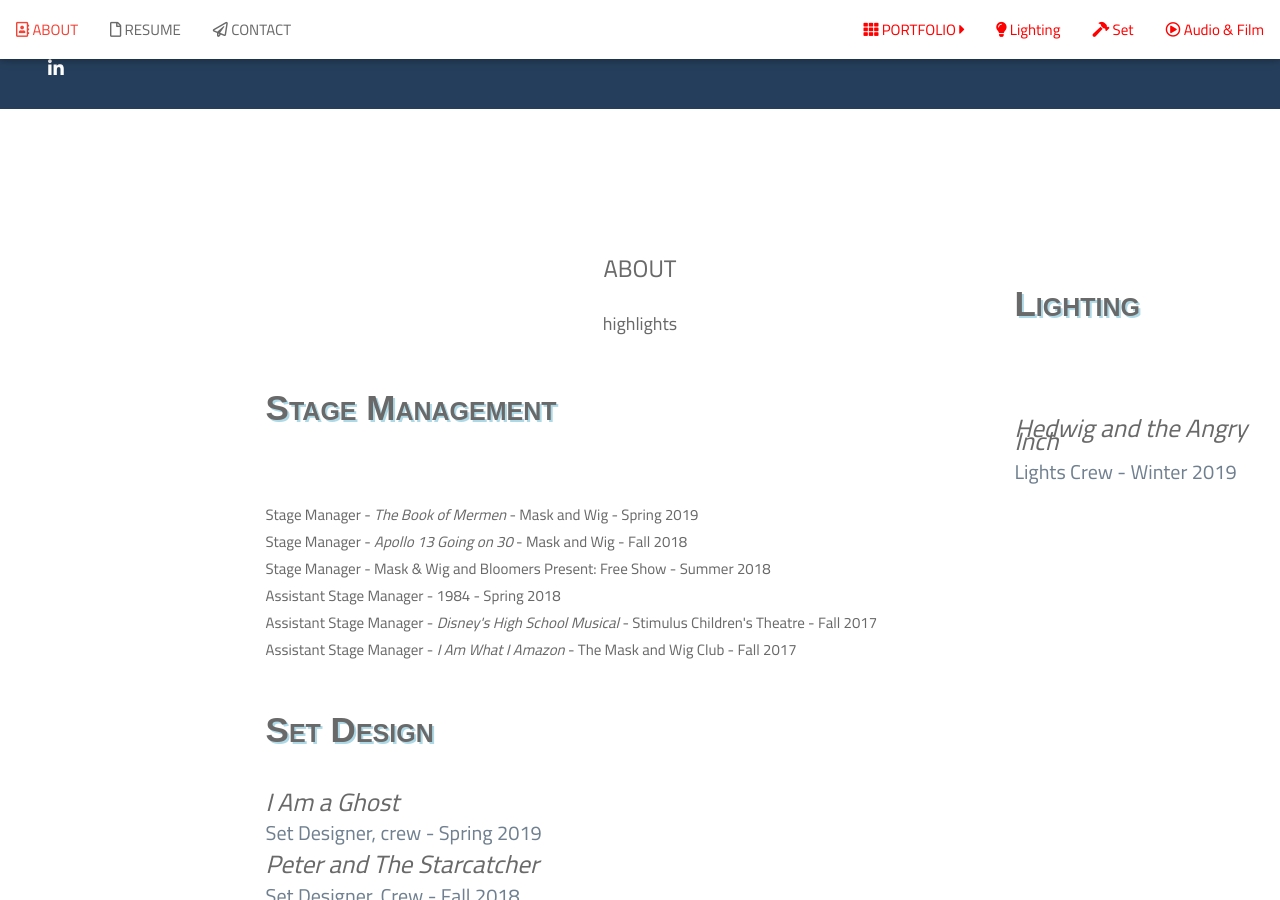
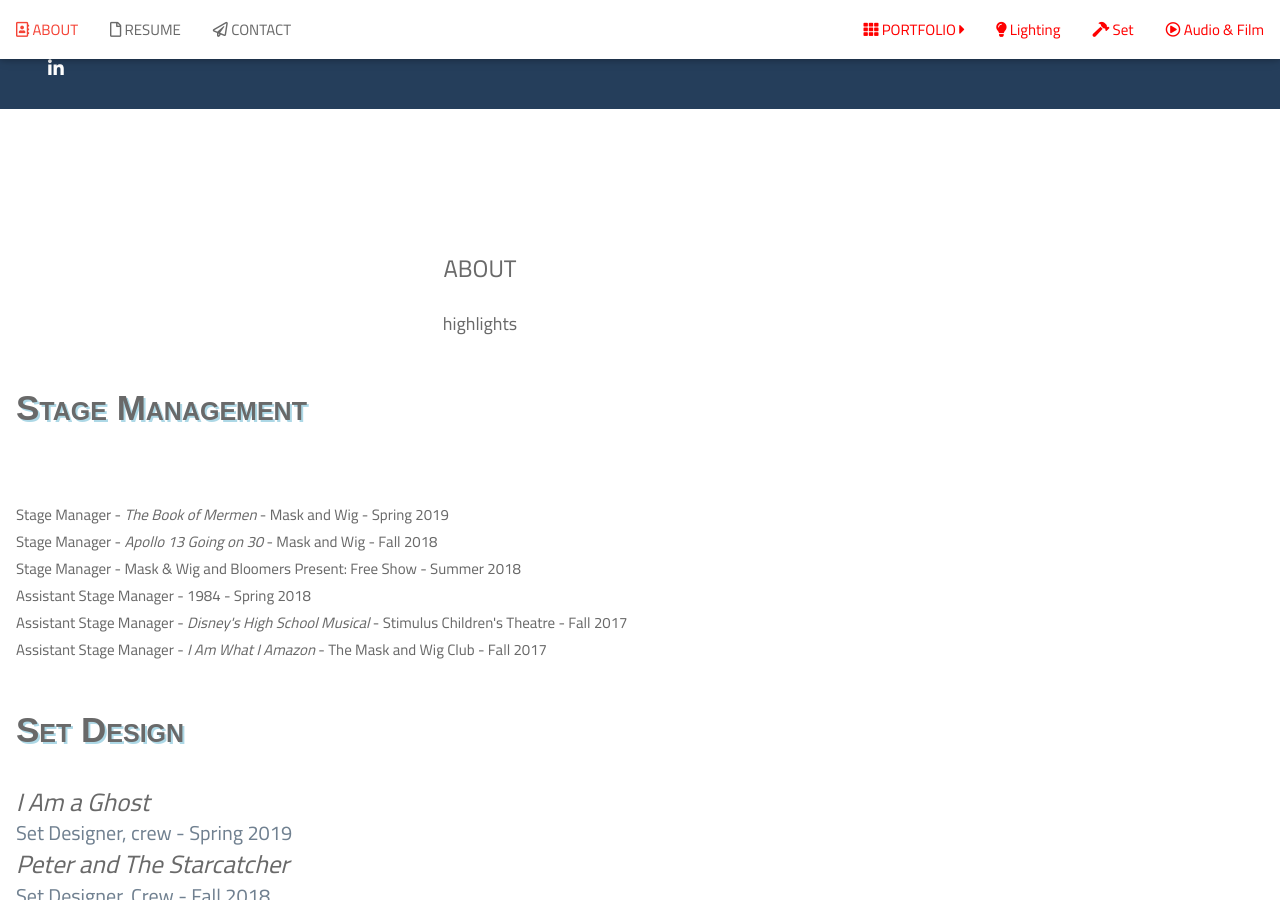
Before and after one commit to jnickseymour/jnickseymour.github.io, a Jekyll site: the page portfolio/at-a-glance.html, which Jekyll copies as it is, in a window 1280 px wide and 900 px high, scrolled down 791 px. Built offline with Jekyll 4.4.1, drawn with Linux system fonts in a browser that asks for light colours; nearby versions of some CDN libraries; comment, search, counter and statistics services are not loaded.

Commit message:
fixedwidth and missing div tag

```diff
--- a/portfolio/at-a-glance.html
+++ b/portfolio/at-a-glance.html
@@ -107,8 +107,8 @@
 
 <!-- About Section -->
 <div class="w3-container" style="padding:128px 16px" id="about">
- <div class="w3-col" style="width:20%"></p></div>
- <div class="w3-col" style="width:60%">
+ <div class="w3-col" style="width:28px"></div>
+ <div class="w3-col" style="width:928px">
   <h3 class="w3-center">ABOUT</h3>
   <p class="w3-center w3-large">highlights</p>
    <div>
@@ -143,6 +143,7 @@
       <p class="caption"><a href="http://www.maskandwig.com/">The Mask and Wig Club</a>: Directed by Brenden Talliaferro, Photos by Ethan Wu. <a href="https://www.flickr.com/photos/ethandwu/albums/72157696776361580/with/45402443822/">More Photos</a></p><br>
      </div>
    </div>
+   <div>
     <p class="skill">Carpentry</p>
      <div>
       <p class="show">Little Shop of Horrors</p>
@@ -285,7 +286,7 @@
      </div>
    <div>
  </div>
- <div class="w3-col" style="width:20%"></div>
+ <div class="w3-rest w3-green"></div>
 </div>
 
 <!-- Footer -->
```
